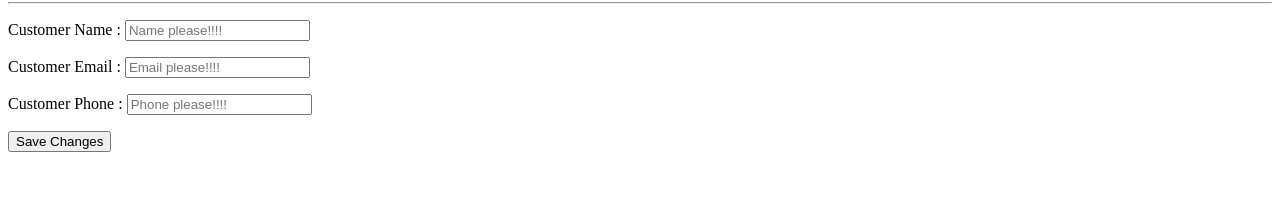
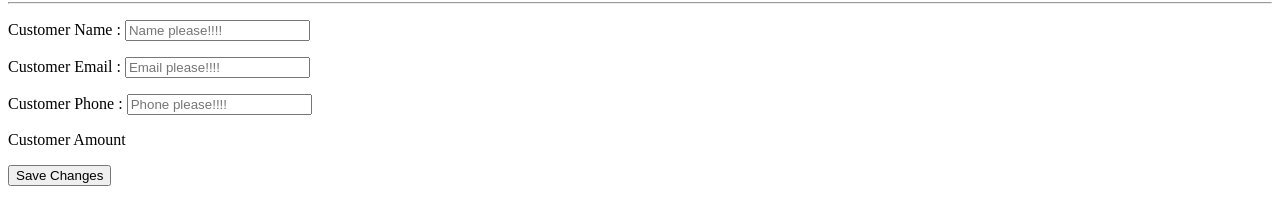
Before and after one commit to phani-rajbn/ShoppingProject, a plain HTML site: page Registration.html in a window 1280 px wide. Shown: the part 78-302 px from the top of the page. Drawn offline with Linux system fonts and the light colour scheme.

Commit message:
modifying all

```diff
--- a/Registration.html
+++ b/Registration.html
@@ -9,6 +9,7 @@
 	<p>Customer Name : <input type="text" placeholder="Name please!!!!"></p>
 	<p>Customer Email : <input type="Email" placeholder="Email please!!!!"></p>
 	<p>Customer Phone : <input type="text" placeholder="Phone please!!!!"></p>
+	<p>Customer Amount</p>
 	<p><button>Save Changes</button></p>
 </body>
 </html>
```
